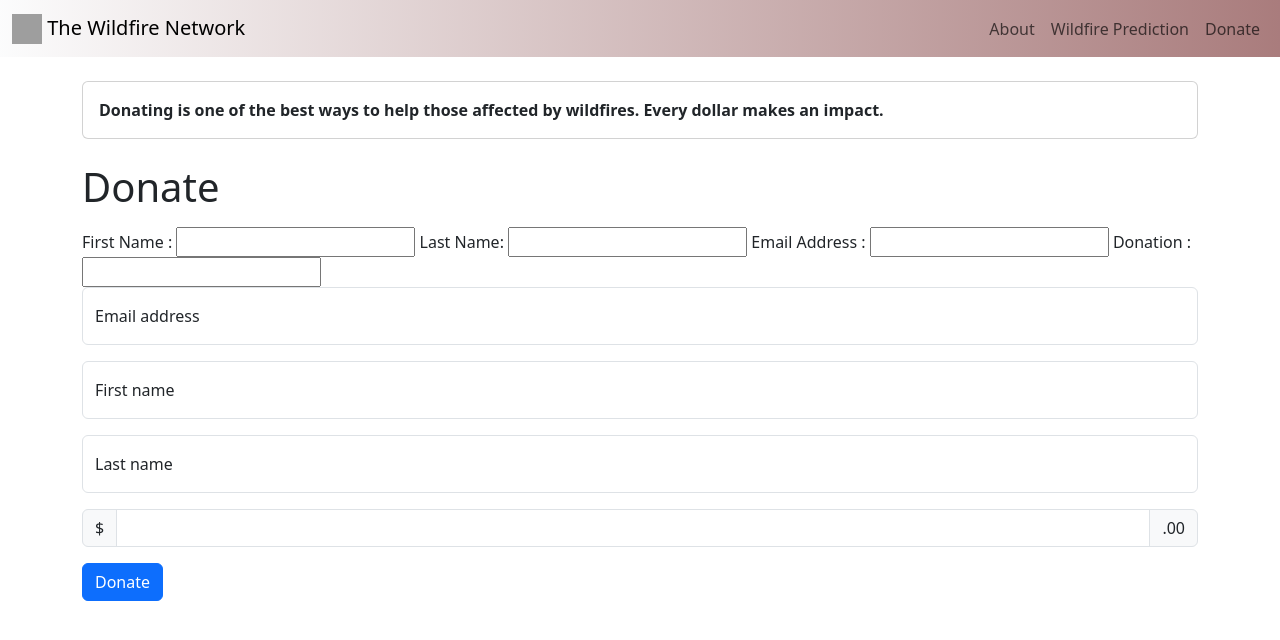
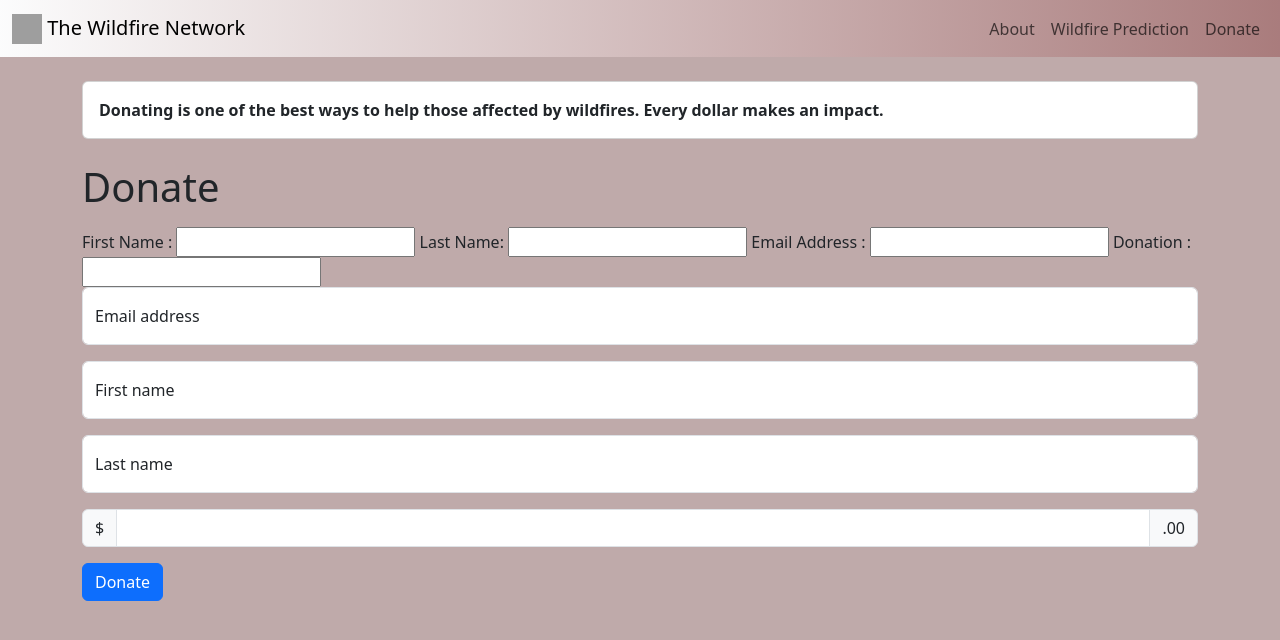
Before and after one commit to BrookMaoDev/TheWildfireNetwork, a Django app: page /donate in a window 1280 px wide. Shown: the top 640 px of the page. Run offline with Django 4.2, Linux system fonts and the light colour scheme; grey boxes are pictures that could not be loaded.

Commit message:
donate background color

```diff
--- a/home/news.py
+++ b/home/news.py
@@ -17,7 +17,7 @@ def getFeed(location):
             temp["Link"] = post.link
             temp["Image"] = getImage(post.summary)
             wildfireNews.append(temp)
-        if x >= 3:
+        if x >= 4:
             break
 
     return wildfireNews
--- a/home/static/home/donate.css
+++ /dev/null
@@ -1,4 +0,0 @@
-#text {
-    margin: 50px;
-
-  }
--- a/home/templates/home/donate.html
+++ b/home/templates/home/donate.html
@@ -2,6 +2,11 @@
 The Wildfire Network {% endblock %} {% block style %}
 <link href="{% static 'donate.css' %}" rel="stylesheet" />
 {% endblock %} {% block content%}
+<style>
+  body {
+    background-color: #bfaaaa;
+   }
+  </style>
 <div class="container">
   <div class="card bg-gray mt-4 mr-4 ml-4 mb-4">
     <div class="card-body fw-bold">
@@ -9,7 +14,7 @@ The Wildfire Network {% endblock %} {% block style %}
     </div>
   </div>
   <h1>Donate</h1>
-  <div class="mt-3">
+  <div class="row mt-3">
     <form action="{% url 'donate' %}" method="POST">
       {% csrf_token %} {{ donateForm }}
       <div class="form-floating mb-3">
```
